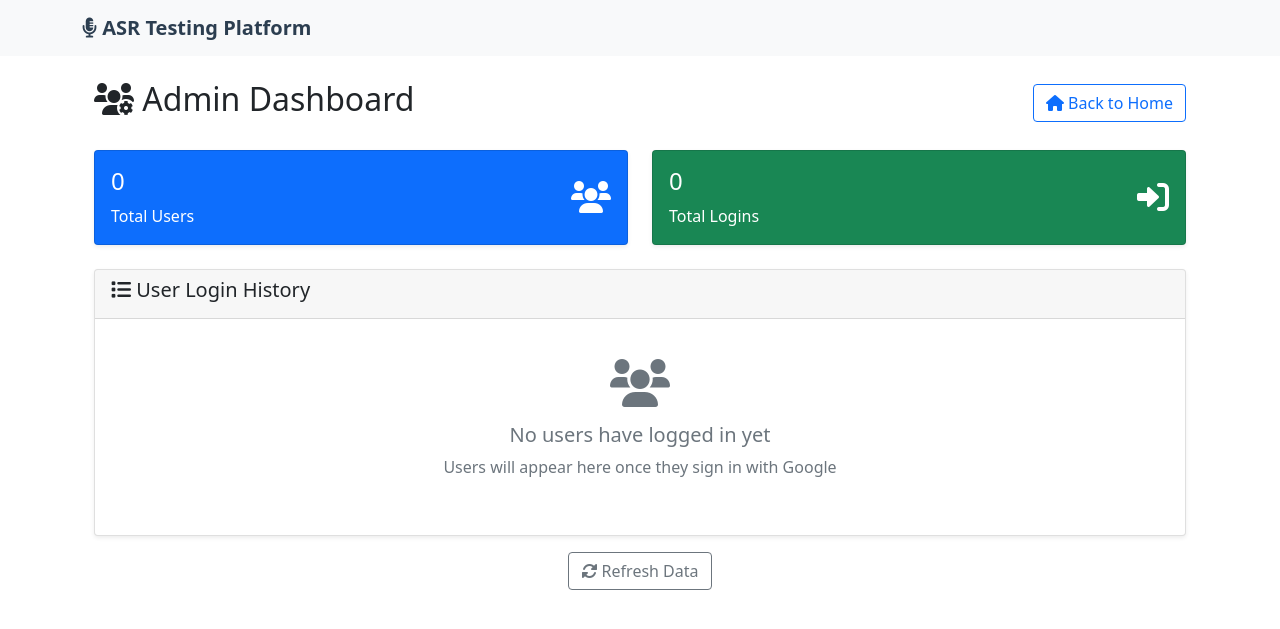
After one commit to shivoham099/asr-testing-platform, a Flask app: page /admin in a window 1280 px wide. The commit adds this page. Shown: the top 629 px of the page. Run offline with Flask 3, Linux system fonts and the light colour scheme.

Commit message:
Add user login tracking and admin dashboard

```diff
--- a/app.py
+++ b/app.py
@@ -66,7 +66,9 @@ def init_db():
             id INTEGER PRIMARY KEY AUTOINCREMENT,
             name TEXT NOT NULL,
             email TEXT UNIQUE,
-            created_at TIMESTAMP DEFAULT CURRENT_TIMESTAMP
+            created_at TIMESTAMP DEFAULT CURRENT_TIMESTAMP,
+            last_login TIMESTAMP DEFAULT CURRENT_TIMESTAMP,
+            login_count INTEGER DEFAULT 1
         )
     ''')
 
@@ -267,6 +269,34 @@ def logout():
     flash('You have been logged out successfully', 'success')
     return redirect(url_for('index'))
 
+@app.route('/admin')
+def admin_dashboard():
+    """Admin dashboard to view all users who have logged in"""
+    conn = sqlite3.connect('asr_testing.db')
+    cursor = conn.cursor()
+
+    # Get all users with their login information
+    cursor.execute('''
+        SELECT name, email, created_at, last_login, login_count
+        FROM qa_users
+        ORDER BY last_login DESC
+    ''')
+    users = cursor.fetchall()
+
+    # Get total statistics
+    cursor.execute('SELECT COUNT(*) FROM qa_users')
+    total_users = cursor.fetchone()[0]
+
+    cursor.execute('SELECT SUM(login_count) FROM qa_users')
+    total_logins = cursor.fetchone()[0] or 0
+
+    conn.close()
+
+    return render_template('admin.html',
+                         users=users,
+                         total_users=total_users,
+                         total_logins=total_logins)
+
 @app.route('/login/authorized')
 def authorized():
     """Handle Google OAuth callback"""
@@ -315,16 +345,17 @@ def authorized():
         cursor = conn.cursor()
 
         # Check if user exists, if not create
-        cursor.execute('SELECT id FROM qa_users WHERE email = ?', (email,))
+        cursor.execute('SELECT id, login_count FROM qa_users WHERE email = ?', (email,))
         user = cursor.fetchone()
 
         if not user:
-            cursor.execute('INSERT INTO qa_users (name, email) VALUES (?, ?)', (name, email))
+            cursor.execute('INSERT INTO qa_users (name, email, last_login, login_count) VALUES (?, ?, CURRENT_TIMESTAMP, 1)', (name, email))
             user_id = cursor.lastrowid
         else:
             user_id = user[0]
-            # Update name in case it changed
-            cursor.execute('UPDATE qa_users SET name = ? WHERE email = ?', (name, email))
+            current_login_count = user[1] if user[1] else 0
+            # Update name, last login time, and increment login count
+            cursor.execute('UPDATE qa_users SET name = ?, last_login = CURRENT_TIMESTAMP, login_count = ? WHERE email = ?', (name, current_login_count + 1, email))
 
         conn.commit()
         conn.close()
--- /dev/null
+++ b/templates/admin.html
@@ -0,0 +1,128 @@
+{% extends "base.html" %}
+
+{% block title %}Admin Dashboard - ASR Testing Platform{% endblock %}
+
+{% block content %}
+<div class="container mt-4">
+    <div class="row">
+        <div class="col-12">
+            <div class="d-flex justify-content-between align-items-center mb-4">
+                <h2><i class="fas fa-users-cog"></i> Admin Dashboard</h2>
+                <a href="{{ url_for('index') }}" class="btn btn-outline-primary">
+                    <i class="fas fa-home"></i> Back to Home
+                </a>
+            </div>
+
+            <!-- Statistics Cards -->
+            <div class="row mb-4">
+                <div class="col-md-6">
+                    <div class="card bg-primary text-white">
+                        <div class="card-body">
+                            <div class="d-flex justify-content-between">
+                                <div>
+                                    <h4 class="card-title">{{ total_users }}</h4>
+                                    <p class="card-text">Total Users</p>
+                                </div>
+                                <div class="align-self-center">
+                                    <i class="fas fa-users fa-2x"></i>
+                                </div>
+                            </div>
+                        </div>
+                    </div>
+                </div>
+                <div class="col-md-6">
+                    <div class="card bg-success text-white">
+                        <div class="card-body">
+                            <div class="d-flex justify-content-between">
+                                <div>
+                                    <h4 class="card-title">{{ total_logins }}</h4>
+                                    <p class="card-text">Total Logins</p>
+                                </div>
+                                <div class="align-self-center">
+                                    <i class="fas fa-sign-in-alt fa-2x"></i>
+                                </div>
+                            </div>
+                        </div>
+                    </div>
+                </div>
+            </div>
+
+            <!-- Users Table -->
+            <div class="card">
+                <div class="card-header">
+                    <h5><i class="fas fa-list"></i> User Login History</h5>
+                </div>
+                <div class="card-body">
+                    {% if users %}
+                    <div class="table-responsive">
+                        <table class="table table-striped table-hover">
+                            <thead class="table-dark">
+                                <tr>
+                                    <th><i class="fas fa-user"></i> Name</th>
+                                    <th><i class="fas fa-envelope"></i> Email</th>
+                                    <th><i class="fas fa-calendar-plus"></i> First Login</th>
+                                    <th><i class="fas fa-clock"></i> Last Login</th>
+                                    <th><i class="fas fa-hashtag"></i> Login Count</th>
+                                </tr>
+                            </thead>
+                            <tbody>
+                                {% for user in users %}
+                                <tr>
+                                    <td>
+                                        <strong>{{ user[0] }}</strong>
+                                    </td>
+                                    <td>
+                                        <span class="badge bg-info">{{ user[1] }}</span>
+                                    </td>
+                                    <td>
+                                        <small class="text-muted">
+                                            {{ user[2] if user[2] else 'N/A' }}
+                                        </small>
+                                    </td>
+                                    <td>
+                                        <small class="text-success">
+                                            <i class="fas fa-circle text-success" style="font-size: 8px;"></i>
+                                            {{ user[3] if user[3] else 'N/A' }}
+                                        </small>
+                                    </td>
+                                    <td>
+                                        <span class="badge bg-primary">{{ user[4] if user[4] else 1 }}</span>
+                                    </td>
+                                </tr>
+                                {% endfor %}
+                            </tbody>
+                        </table>
+                    </div>
+                    {% else %}
+                    <div class="text-center py-4">
+                        <i class="fas fa-users fa-3x text-muted mb-3"></i>
+                        <h5 class="text-muted">No users have logged in yet</h5>
+                        <p class="text-muted">Users will appear here once they sign in with Google</p>
+                    </div>
+                    {% endif %}
+                </div>
+            </div>
+
+            <!-- Refresh Button -->
+            <div class="text-center mt-3">
+                <button onclick="location.reload()" class="btn btn-outline-secondary">
+                    <i class="fas fa-sync-alt"></i> Refresh Data
+                </button>
+            </div>
+        </div>
+    </div>
+</div>
+
+<style>
+.table th {
+    border-top: none;
+}
+.badge {
+    font-size: 0.8em;
+}
+.card {
+    box-shadow: 0 0.125rem 0.25rem rgba(0, 0, 0, 0.075);
+    border: 1px solid rgba(0, 0, 0, 0.125);
+}
+</style>
+{% endblock %}
--- a/templates/base.html
+++ b/templates/base.html
@@ -71,6 +71,10 @@
                         <i class="fas fa-user"></i> {{ session.user.name }}
                     </a>
                     <ul class="dropdown-menu">
+                        <li><a class="dropdown-item" href="{{ url_for('admin_dashboard') }}">
+                            <i class="fas fa-users-cog"></i> Admin Dashboard
+                        </a></li>
+                        <li><hr class="dropdown-divider"></li>
                         <li><a class="dropdown-item" href="{{ url_for('logout') }}">
                             <i class="fas fa-sign-out-alt"></i> Logout
                         </a></li>
```
